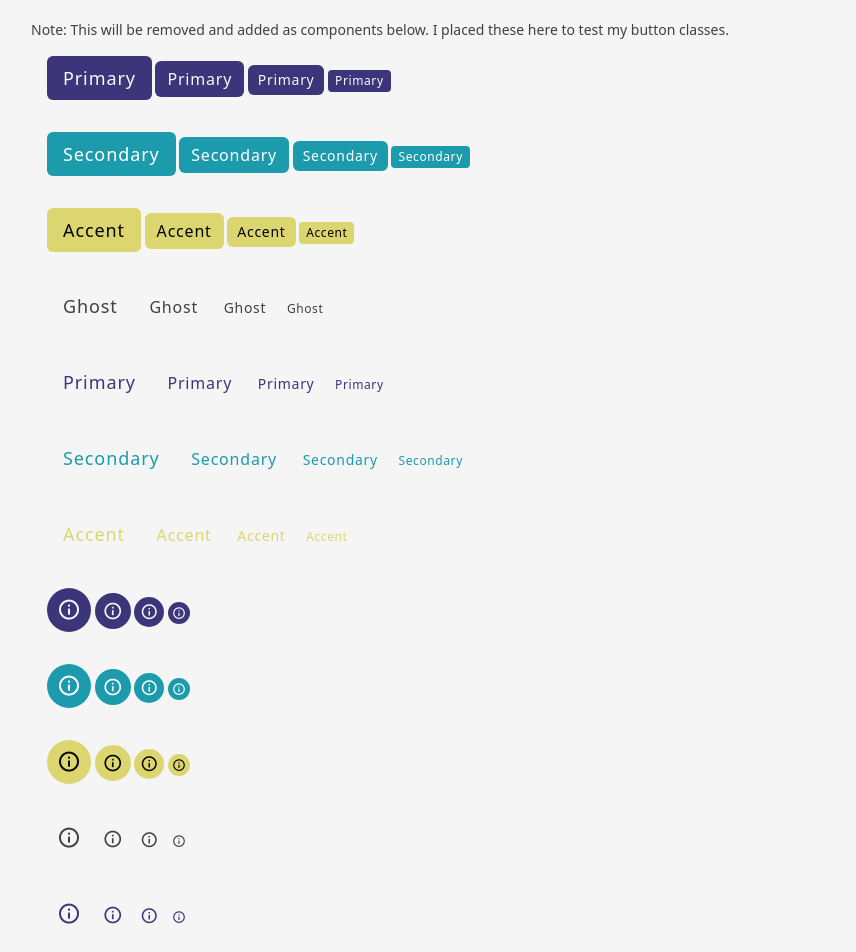
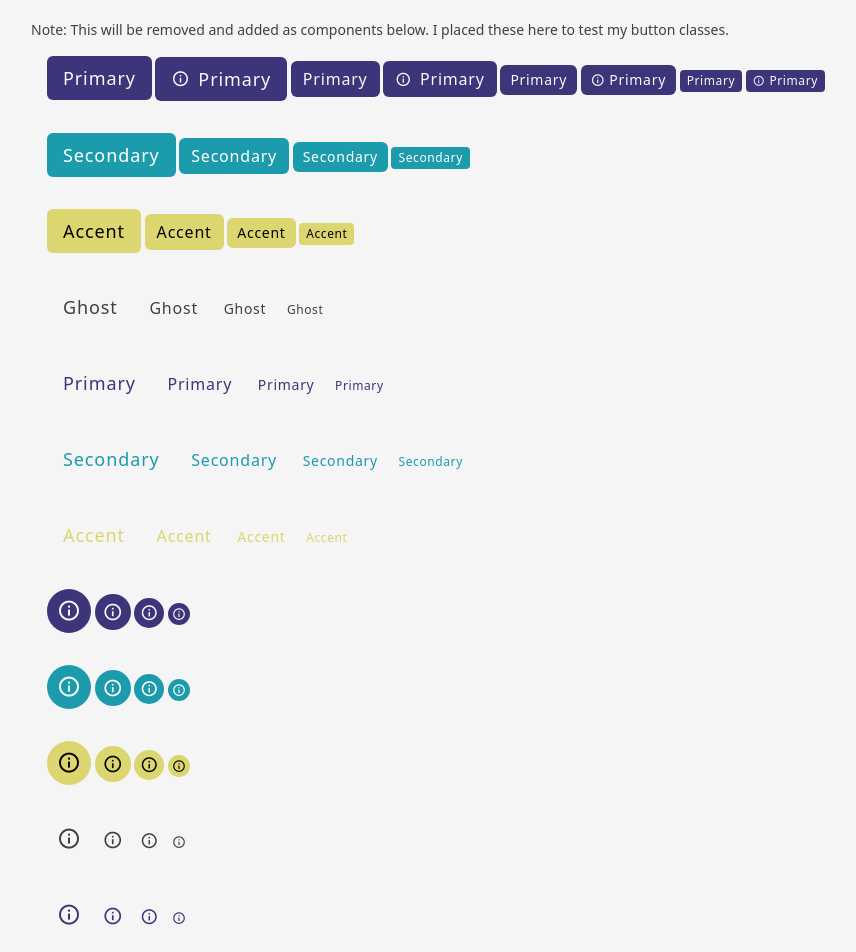
Before and after one commit to jtomeck/histomicstk-components, a Jekyll site: the page built from index.html, in a window 1280 px wide. Shown: the top 952 px of the page, without its empty margins (1-857 px from the left). Built offline with Jekyll 4.4.1, drawn with Linux system fonts in a browser that asks for light colours; nearby versions of some CDN libraries.

Commit message:
Add support for icons in normal buttons

```diff
--- a/_includes/tailwind-styles.html
+++ b/_includes/tailwind-styles.html
@@ -19,9 +19,12 @@
         */
 
         .htk-btn {
-            @apply duration-200 ease-in-out inline-flex items-center justify-center px-3 py-[6px] rounded-md text-base tracking-wider transition-all space-x-2 h-9;
+            @apply duration-200 ease-in-out inline-flex items-center justify-center px-3 py-[6px] rounded-md text-base tracking-wider transition-all gap-2 h-9;
         }
 
+        .htk-btn i {
+            @apply leading-[0];
+        }
         /* 1. Sizes */
 
         .htk-btn.htk-btn-lg {
@@ -29,11 +32,11 @@
         }
 
         .htk-btn.htk-btn-sm {
-            @apply px-[10px] text-sm h-[30px];
+            @apply px-[10px] text-sm h-[30px] gap-1;
         }
 
         .htk-btn.htk-btn-xs {
-            @apply px-[7px] rounded text-xs h-[22px];
+            @apply px-[7px] rounded text-xs h-[22px] gap-1;
         }
 
         /* 2. Colors */
--- a/index.html
+++ b/index.html
@@ -9,7 +9,17 @@ layout: default
         Primary
     </button>
 
+    <button class="htk-btn htk-btn-primary htk-btn-lg">
+        <i class="ri-information-line"></i>
+        Primary
+    </button>
+
     <button class="htk-btn htk-btn-primary">
+        Primary
+    </button>
+
+    <button class="htk-btn htk-btn-primary">
+        <i class="ri-information-line"></i>
         Primary
     </button>
 
@@ -17,7 +27,17 @@ layout: default
         Primary
     </button>
 
+    <button class="htk-btn htk-btn-primary htk-btn-sm">
+        <i class="ri-information-line"></i>
+        Primary
+    </button>
+
     <button class="htk-btn htk-btn-primary htk-btn-xs">
+        Primary
+    </button>
+
+    <button class="htk-btn htk-btn-primary htk-btn-xs">
+        <i class="ri-information-line"></i>
         Primary
     </button>
 </div>
```
